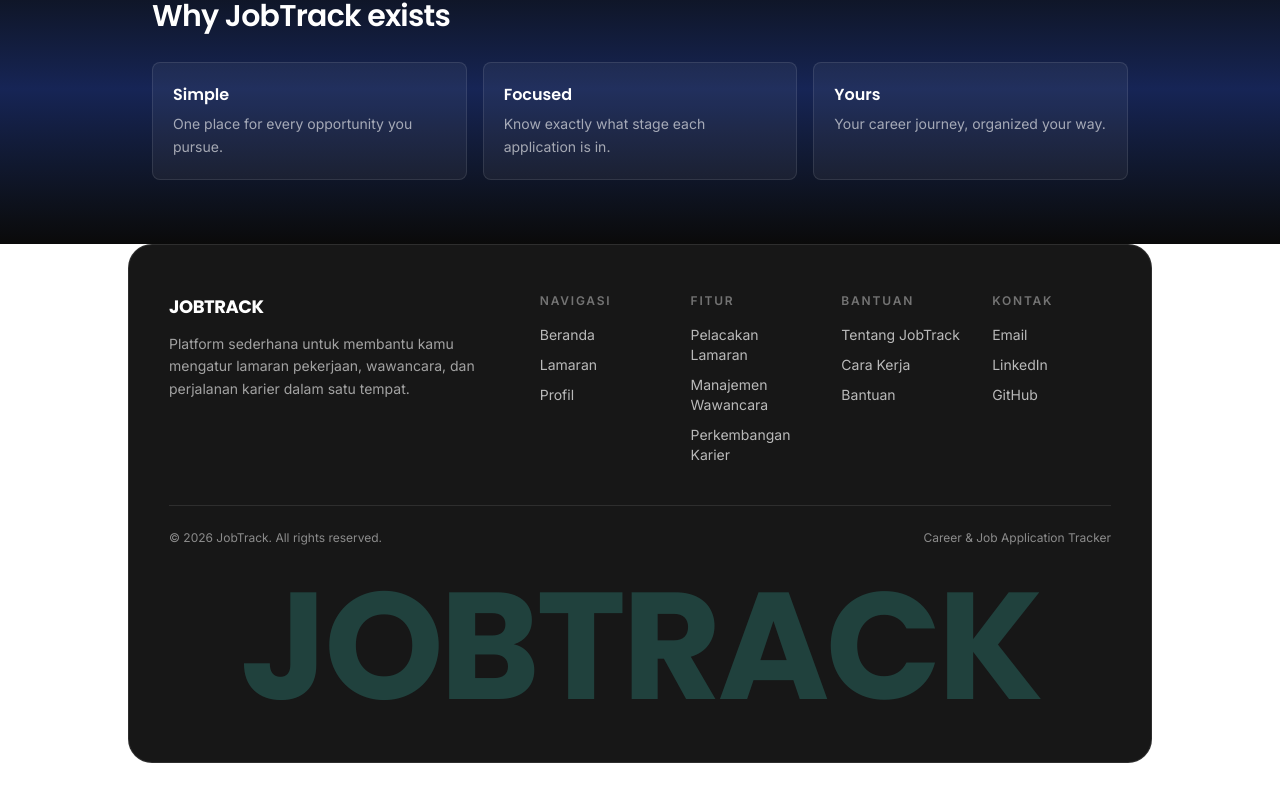
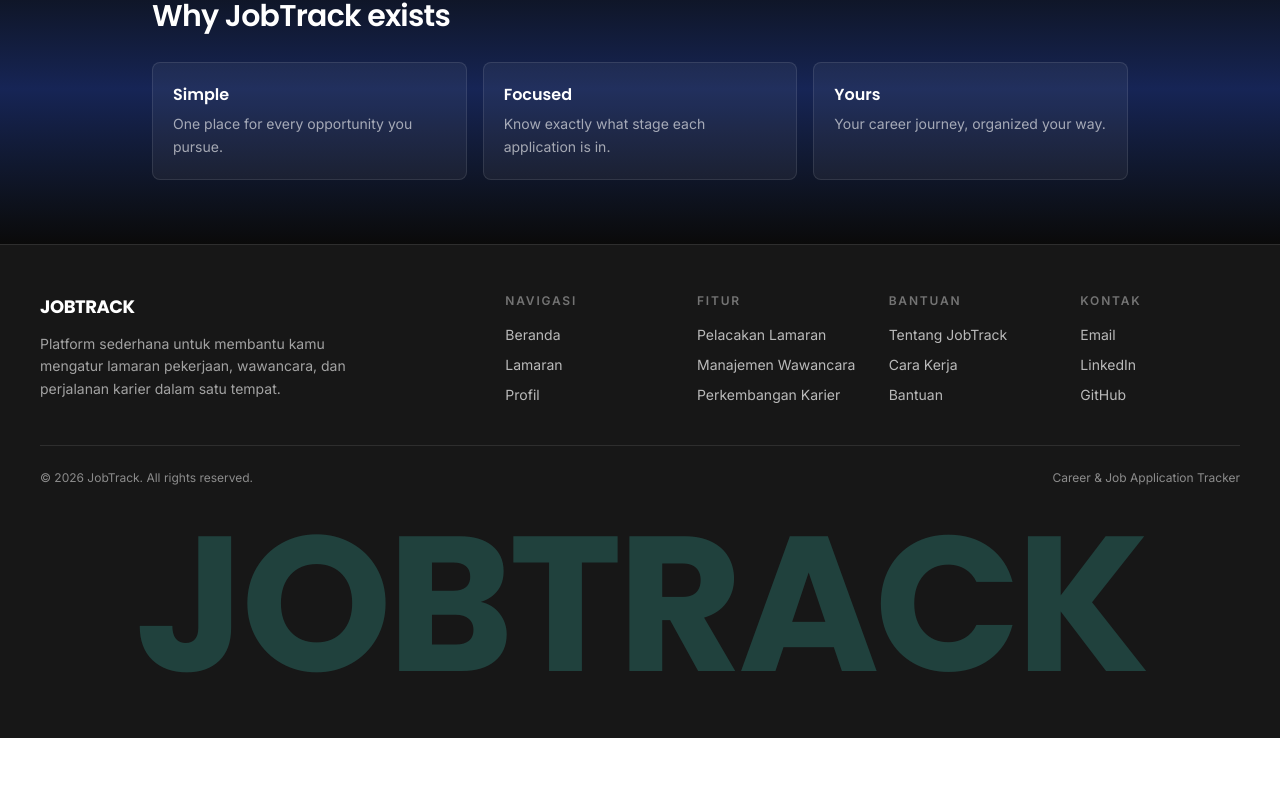
Before and after one commit to FaletehanAlF/auth-jwt-app, a Next.js app in the folder frontend/: page /about in a window 1280 px wide. Shown: the part 626-1428 px from the top of the page. After the commit the page ends 1364 px from the top, so only its background shows below. Built offline with nearby package versions, Linux system fonts and the light colour scheme.

Commit message:
update feature

```diff
--- a/frontend/src/components/Footer.tsx
+++ b/frontend/src/components/Footer.tsx
@@ -14,8 +14,8 @@ const CONTACT = ["Email", "LinkedIn", "GitHub"];
 
 export default function Footer() {
   return (
-    <footer className="w-full bg-transparent px-4 pb-10 sm:px-6">
-      <div className="mx-auto w-full max-w-5xl overflow-hidden rounded-3xl border border-white/10 bg-neutral-900 px-6 py-10 sm:px-10 sm:py-12">
+    <footer className="w-full border-t border-white/10 bg-neutral-900">
+      <div className="w-full overflow-hidden px-6 py-10 sm:px-10 sm:py-12">
         <div className="grid gap-10 md:grid-cols-[1.1fr_1.9fr]">
           <div>
             <p className="font-display text-lg font-bold tracking-tight text-white">
@@ -102,7 +102,7 @@ export default function Footer() {
         </div>
 
         <div aria-hidden="true" className="mt-8 select-none">
-          <p className="text-center font-display text-[clamp(3rem,13.5vw,9.5rem)] font-bold uppercase leading-[0.9] tracking-tight text-teal-300/20">
+          <p className="text-center font-display text-[clamp(3.5rem,15vw,12rem)] font-bold uppercase leading-[0.9] tracking-tight text-teal-300/20">
             Jobtrack
           </p>
         </div>
```
